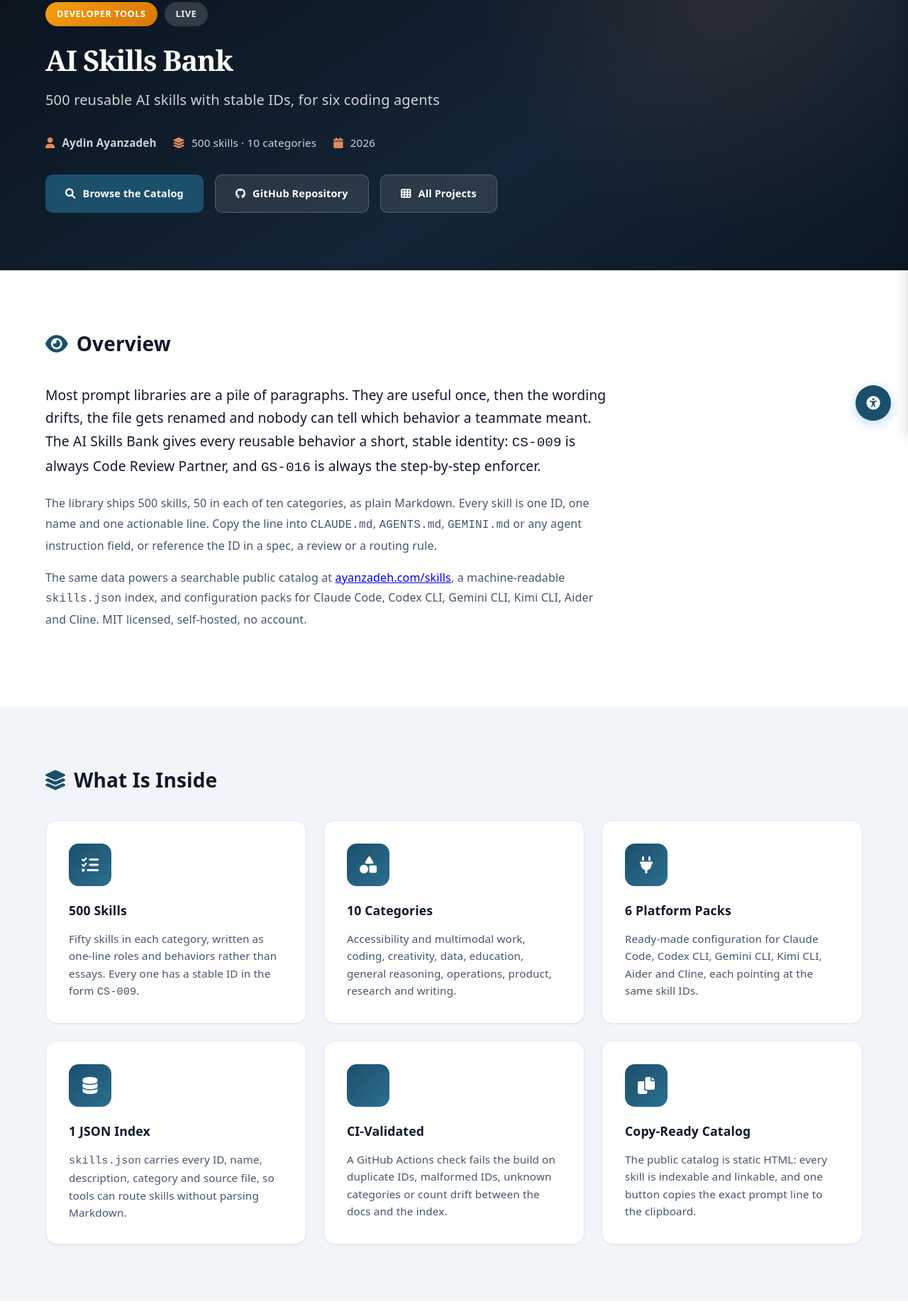
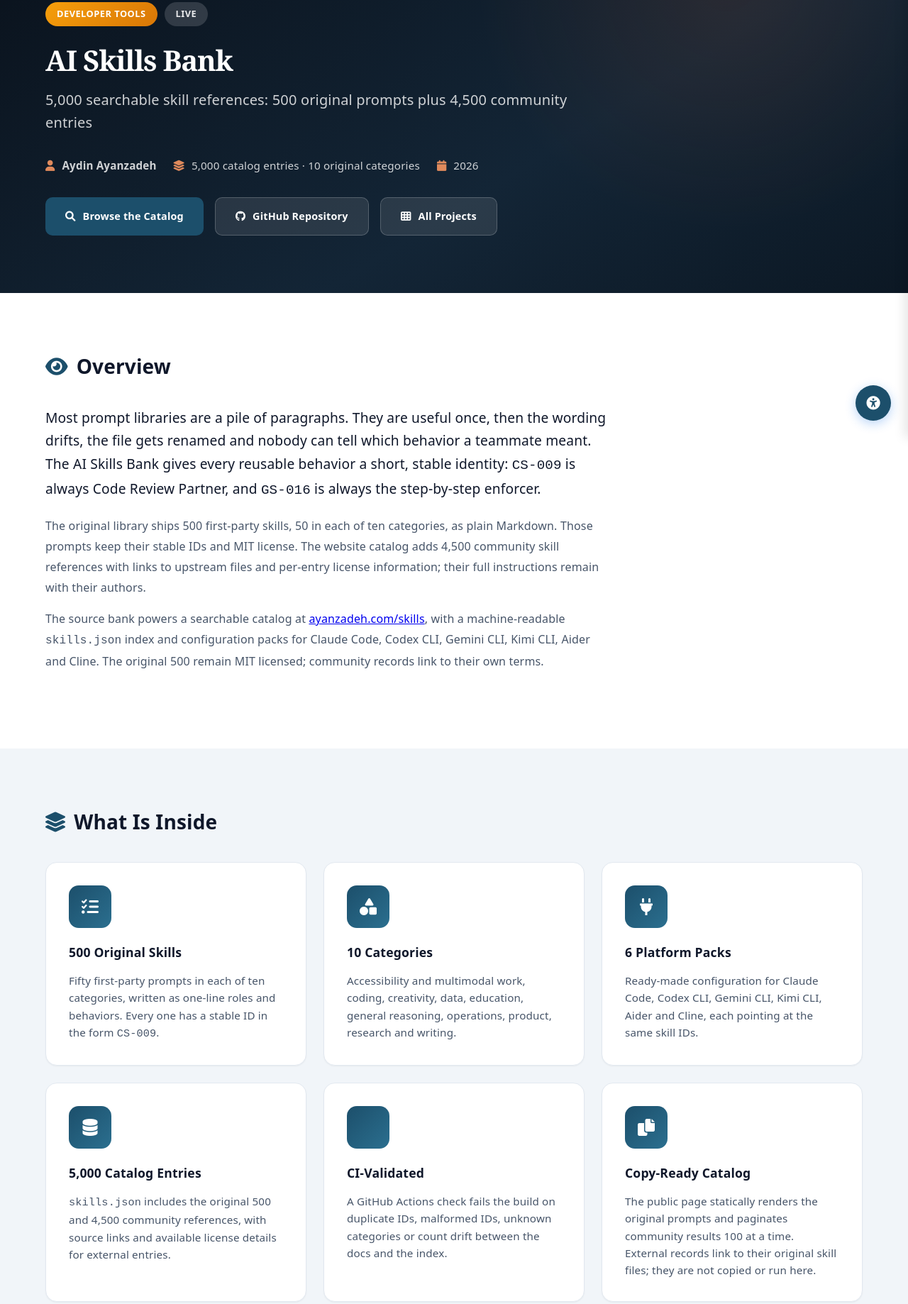
Before and after one commit to Ayanzadeh93/Ayanzadeh93.github.io, a plain HTML site: page projects/ai-skills-bank.html in a window 1280 px wide. Shown: the part 183-2021 px from the top of the page at 71% size. Drawn offline with Linux system fonts and the light colour scheme.

Commit message:
Update 5,000-skill catalog: projects/ai-skills-bank.html

```diff
--- a/projects/ai-skills-bank.html
+++ b/projects/ai-skills-bank.html
@@ -5,16 +5,16 @@
     <meta name="viewport" content="width=device-width, initial-scale=1.0">
     <meta http-equiv="Content-Security-Policy" content="default-src 'self'; base-uri 'self'; object-src 'none'; script-src 'self' 'unsafe-inline'; style-src 'self' 'unsafe-inline' https://cdnjs.cloudflare.com https://fonts.googleapis.com; font-src 'self' data: https://cdnjs.cloudflare.com https://fonts.gstatic.com; img-src 'self' data: https:; connect-src 'self' https://formspree.io; form-action 'self' https://formspree.io; frame-src 'none'; manifest-src 'self'">
     <meta name="referrer" content="strict-origin-when-cross-origin">
-    <title>AI Skills Bank | 500 reusable AI skills for coding agents | Aydin Ayanzadeh</title>
-    <meta name="description" content="An MIT-licensed library of 500 reusable AI skills with stable IDs, a machine-readable JSON index and platform packs for Claude Code, Codex CLI, Gemini CLI, Kimi CLI, Aider and Cline.">
+    <title>AI Skills Catalog | 5,000 searchable skill references | Aydin Ayanzadeh</title>
+    <meta name="description" content="A searchable catalog of 5,000 skill entries: 500 original MIT prompts and 4,500 community references with upstream source and license links.">
     <link rel="canonical" href="https://www.ayanzadeh.com/projects/ai-skills-bank.html">
     <link rel="icon" type="image/svg+xml" href="../favicon.svg">
 
     <!-- Open Graph -->
     <meta property="og:type" content="article">
     <meta property="og:url" content="https://www.ayanzadeh.com/projects/ai-skills-bank.html">
-    <meta property="og:title" content="AI Skills Bank — 500 reusable AI skills">
-    <meta property="og:description" content="Stable skill IDs, copy-ready prompts, six CLI platform packs and a JSON index. MIT licensed and self-hosted.">
+    <meta property="og:title" content="AI Skills Catalog — 5,000 searchable entries">
+    <meta property="og:description" content="500 original MIT prompts and 4,500 community skill references with source and license links.">
     <meta property="og:image" content="https://www.ayanzadeh.com/images/profile-compressed.jpg">
     <meta property="og:site_name" content="Aydin Ayanzadeh - Research Portfolio">
     <meta property="og:locale" content="en_US">
@@ -22,8 +22,8 @@
     <!-- Twitter -->
     <meta name="twitter:card" content="summary_large_image">
     <meta name="twitter:url" content="https://www.ayanzadeh.com/projects/ai-skills-bank.html">
-    <meta name="twitter:title" content="AI Skills Bank — 500 reusable AI skills">
-    <meta name="twitter:description" content="Stable skill IDs, copy-ready prompts, six CLI platform packs and a JSON index. MIT licensed and self-hosted.">
+    <meta name="twitter:title" content="AI Skills Catalog — 5,000 searchable entries">
+    <meta name="twitter:description" content="500 original MIT prompts and 4,500 community skill references with source and license links.">
     <meta name="twitter:image" content="https://www.ayanzadeh.com/images/profile-compressed.jpg">
     <meta name="twitter:creator" content="@ayanzadeh93">
     <meta name="twitter:site" content="@ayanzadeh93">
@@ -79,7 +79,7 @@
     "name": "AI Skills Bank",
     "url": "https://www.ayanzadeh.com/projects/ai-skills-bank.html",
     "codeRepository": "https://github.com/Ayanzadeh93/Claude-Skills-Bank",
-    "description": "An MIT-licensed library of 500 reusable AI skills with stable IDs, a machine-readable JSON index and platform packs for six AI coding CLIs.",
+    "description": "A searchable catalog of 5,000 skill entries: 500 original MIT prompts and 4,500 source-linked community references with per-entry license details.",
     "author": {
         "@id": "https://www.ayanzadeh.com/#person"
     },
@@ -136,7 +136,7 @@
                         <span class="badge status">Live</span>
                     </div>
                     <h1>AI Skills Bank</h1>
-                    <p class="project-tagline">500 reusable AI skills with stable IDs, for six coding agents</p>
+                    <p class="project-tagline">5,000 searchable skill references: 500 original prompts plus 4,500 community entries</p>
                     <div class="project-meta-info">
                         <div class="meta-item">
                             <i class="fas fa-user"></i>
@@ -144,7 +144,7 @@
                         </div>
                         <div class="meta-item">
                             <i class="fas fa-layer-group"></i>
-                            <span>500 skills &middot; 10 categories</span>
+                            <span>5,000 catalog entries &middot; 10 original categories</span>
                         </div>
                         <div class="meta-item">
                             <i class="fas fa-calendar"></i>
@@ -174,10 +174,10 @@
                         Most prompt libraries are a pile of paragraphs. They are useful once, then the wording drifts, the file gets renamed and nobody can tell which behavior a teammate meant. The AI Skills Bank gives every reusable behavior a short, stable identity: <code>CS-009</code> is always Code Review Partner, and <code>GS-016</code> is always the step-by-step enforcer.
                     </p>
                     <p>
-                        The library ships 500 skills, 50 in each of ten categories, as plain Markdown. Every skill is one ID, one name and one actionable line. Copy the line into <code>CLAUDE.md</code>, <code>AGENTS.md</code>, <code>GEMINI.md</code> or any agent instruction field, or reference the ID in a spec, a review or a routing rule.
+                        The original library ships 500 first-party skills, 50 in each of ten categories, as plain Markdown. Those prompts keep their stable IDs and MIT license. The website catalog adds 4,500 community skill references with links to upstream files and per-entry license information; their full instructions remain with their authors.
                     </p>
                     <p>
-                        The same data powers a searchable public catalog at <a href="https://www.ayanzadeh.com/skills/">ayanzadeh.com/skills</a>, a machine-readable <code>skills.json</code> index, and configuration packs for Claude Code, Codex CLI, Gemini CLI, Kimi CLI, Aider and Cline. MIT licensed, self-hosted, no account.
+                        The source bank powers a searchable catalog at <a href="https://www.ayanzadeh.com/skills/">ayanzadeh.com/skills</a>, with a machine-readable <code>skills.json</code> index and configuration packs for Claude Code, Codex CLI, Gemini CLI, Kimi CLI, Aider and Cline. The original 500 remain MIT licensed; community records link to their own terms.
                     </p>
                 </div>
             </div>
@@ -189,8 +189,8 @@
                 <div class="features-grid">
                     <div class="feature-card">
                         <div class="feature-icon"><i class="fas fa-list-check"></i></div>
-                        <h3>500 Skills</h3>
-                        <p>Fifty skills in each category, written as one-line roles and behaviors rather than essays. Every one has a stable ID in the form <code>CS-009</code>.</p>
+                        <h3>500 Original Skills</h3>
+                        <p>Fifty first-party prompts in each of ten categories, written as one-line roles and behaviors. Every one has a stable ID in the form <code>CS-009</code>.</p>
                     </div>
                     <div class="feature-card">
                         <div class="feature-icon"><i class="fas fa-shapes"></i></div>
@@ -204,8 +204,8 @@
                     </div>
                     <div class="feature-card">
                         <div class="feature-icon"><i class="fas fa-database"></i></div>
-                        <h3>1 JSON Index</h3>
-                        <p><code>skills.json</code> carries every ID, name, description, category and source file, so tools can route skills without parsing Markdown.</p>
+                        <h3>5,000 Catalog Entries</h3>
+                        <p><code>skills.json</code> includes the original 500 and 4,500 community references, with source links and available license details for external entries.</p>
                     </div>
                     <div class="feature-card">
                         <div class="feature-icon"><i class="fas fa-shield-halved"></i></div>
@@ -215,7 +215,7 @@
                     <div class="feature-card">
                         <div class="feature-icon"><i class="fas fa-copy"></i></div>
                         <h3>Copy-Ready Catalog</h3>
-                        <p>The public catalog is static HTML: every skill is indexable and linkable, and one button copies the exact prompt line to the clipboard.</p>
+                        <p>The public page statically renders the original prompts and paginates community results 100 at a time. External records link to their original skill files; they are not copied or run here.</p>
                     </div>
                 </div>
             </div>
@@ -223,7 +223,7 @@
 
         <section class="project-section">
             <div class="container">
-                <h2><i class="fas fa-table-list"></i> The Ten Categories</h2>
+                <h2><i class="fas fa-table-list"></i> The Original Ten Categories</h2>
                 <div class="overview-content">
                     <p>Each category lives in its own Markdown file and keeps a fixed prefix, so an ID tells you where a skill lives before you open anything.</p>
                     <div class="table-wrap">
@@ -293,11 +293,11 @@
                 <div class="approach-content">
                     <div class="approach-item">
                         <h3>1. Markdown Is the Source of Truth</h3>
-                        <p>Ten files, one per category, hold the 500 skills. Adding a skill is a one-line edit in the file that owns its prefix; nothing else needs to be rewritten by hand.</p>
+                        <p>Ten Markdown files, one per category, remain the source for the original 500 skills. The website stores its 4,500 community references in 45 batches of 100, each with upstream source and license details.</p>
                     </div>
                     <div class="approach-item">
                         <h3>2. A Build Script Derives the Index</h3>
-                        <p>A dependency-free Node script parses the Markdown and emits <code>skills.json</code> with a schema version, category metadata, counts and every skill record. The catalog on this site is generated from the same JSON, so the page and the API cannot disagree silently.</p>
+                        <p>A dependency-free Python script validates the original 500 and the community batches, then emits a combined <code>skills.json</code> index. The page fetches that same-origin index and renders community results 100 at a time.</p>
                     </div>
                     <div class="approach-item">
                         <h3>3. CI Checks the Invariants</h3>
@@ -305,7 +305,7 @@
                     </div>
                     <div class="approach-item">
                         <h3>4. The Catalog Is Static</h3>
-                        <p>The public catalog is pre-rendered HTML with client-side search and copy buttons. There is no framework, no API call and no build step at request time; GitHub Pages serves the whole thing.</p>
+                        <p>The public catalog uses pre-rendered HTML for the original entries, client-side search and a same-origin JSON fetch for community entries. GitHub Pages serves the static files; there is no hosted search service.</p>
                     </div>
                 </div>
             </div>
@@ -323,7 +323,7 @@
                     <span class="tech-item">Vanilla JavaScript</span>
                     <span class="tech-item">CSS Custom Properties</span>
                     <span class="tech-item">GitHub Pages</span>
-                    <span class="tech-item">MIT License</span>
+                    <span class="tech-item">Per-entry licenses</span>
                 </div>
             </div>
         </section>
@@ -341,8 +341,8 @@
 
         <section class="project-cta">
             <div class="container">
-                <h2>Browse all 500 skills</h2>
-                <p>Search by task or ID, copy a prompt, and keep the ID. No signup, no install, MIT licensed.</p>
+                <h2>Browse all 5,000 catalog entries</h2>
+                <p>Search by name, topic or source. Copy original prompts or open community skills at their source and check each entry's license.</p>
                 <a href="https://www.ayanzadeh.com/skills/" class="btn btn-primary btn-lg">
                     <i class="fas fa-magnifying-glass"></i> Open the Skills Catalog
                 </a>
```
